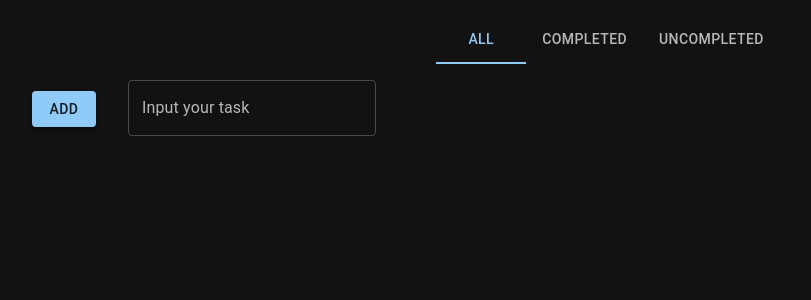
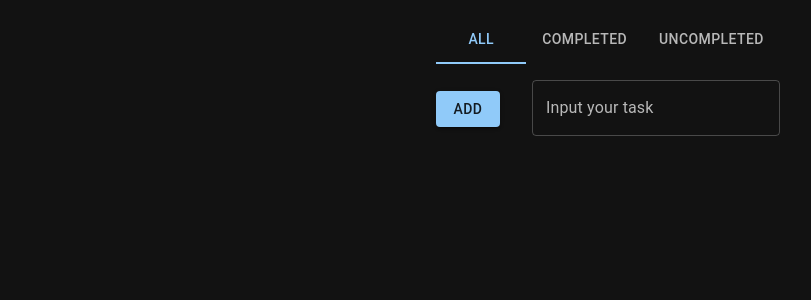
Before and after one commit to NikRych223/simple-react-todo, a React (Create React App) app: page / in a window 1280 px wide. Shown: the top 300 px of the page, without its empty margins (32-843 px from the left). Built offline with nearby package versions, Linux system fonts and the light colour scheme.

Commit message:
centrized add new task

```diff
--- a/src/components/add-new-task/AddNewTask.js
+++ b/src/components/add-new-task/AddNewTask.js
@@ -26,7 +26,7 @@ const AddNewTask = (props) => {
     return (
         <Container>
             <div className="add-new-task">
-                <Box sx={{mt: 2, display: "flex", justifyContent: "flex-start", alignItems: "baseline", gap: "2rem"}}>
+                <Box sx={{mt: 2, display: "flex", justifyContent: "center", alignItems: "baseline", gap: "2rem"}}>
                     <Button variant="contained" onClick={addNewItem}>Add</Button>
                     <TextField id="outlined-basic" label="Input your task" variant="outlined" value={inputText} onChange={(e) => setInputText(e.target.value)}/>
                 </Box>
```
